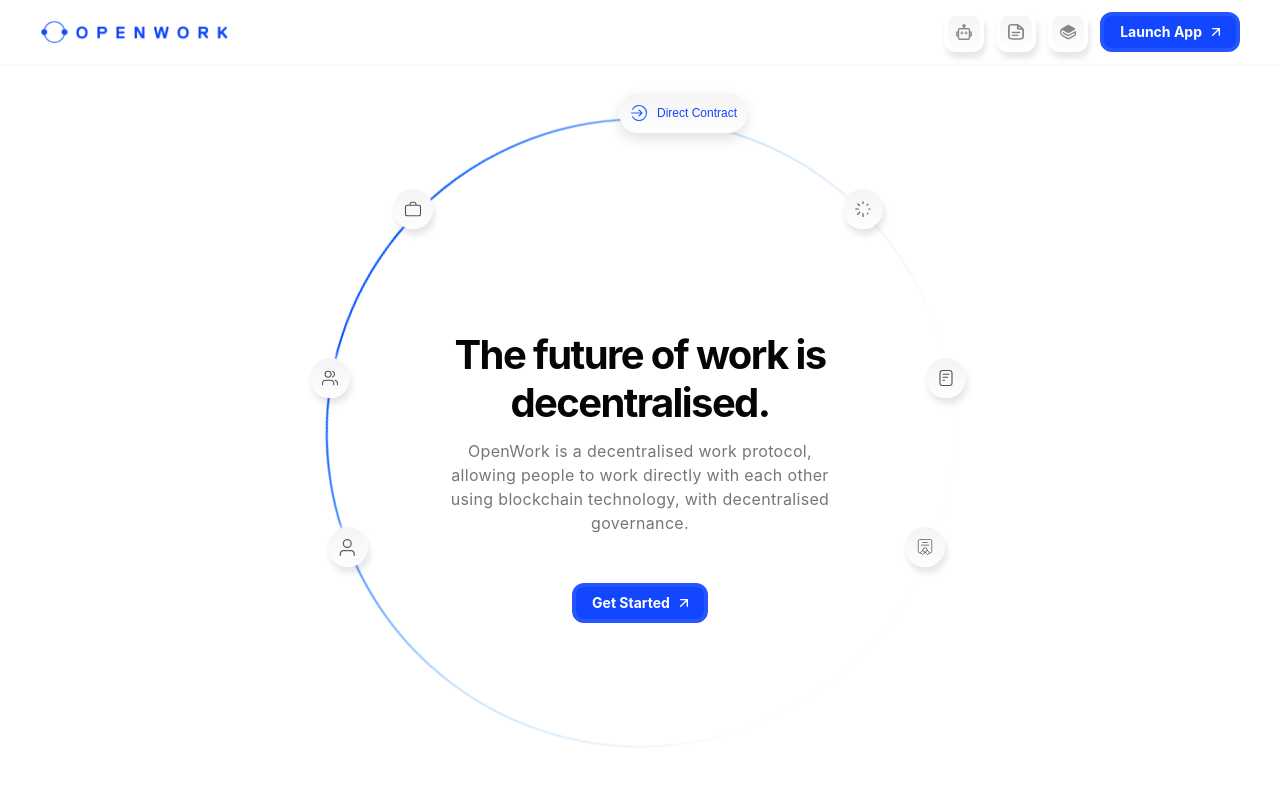
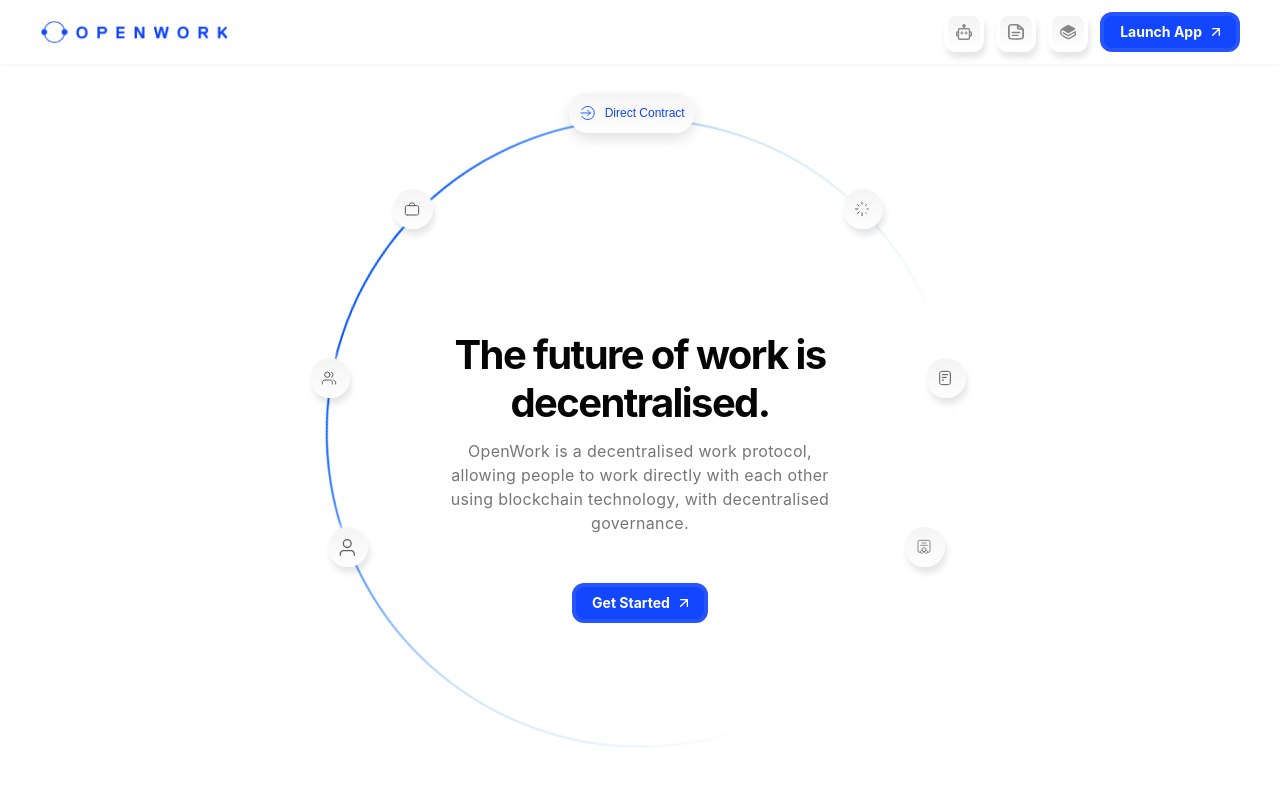
Before and after one commit to jeevithdharanish/OpenWork-pro, a React (Vite) app: page / in a window 1280 px wide. In both pictures the pointer is over the button "Direct Contract". Shown: the top 786 px of the page. Built offline with nearby package versions, Linux system fonts and the light colour scheme.

Commit message:
directcontract expands center and icon size dec in 1440

```diff
--- a/src/pages/LandingPage/components/01-HeroSection/HeroSection.css
+++ b/src/pages/LandingPage/components/01-HeroSection/HeroSection.css
@@ -156,9 +156,9 @@
   .icon-btn {
     position: absolute;
     width: auto;
-    height: 32px;
-    min-width: 32px;
-    max-width: 32px;
+    height: 34px;
+    min-width: 34px;
+    max-width: 34px;
     padding: 0;
     border-radius: 999px;
     display: inline-flex;
@@ -182,8 +182,8 @@
 
   /* ICON — fixed anchor */
   .icon-btn img {
-    width: 16px;
-    height: 16px;
+    width: 18px;
+    height: 18px;
     margin-left: 7.5px; /* 👈 anchor point */
     flex-shrink: 0;
     display: block;
@@ -266,6 +266,15 @@
     left: 48%;
     top: 7.5%;
   }
+
+  .icon-btn.icon-direct-contract:hover,
+.icon-btn:has(.icon-direct-contract):hover {
+  max-width: 240px;
+  padding-right: 9.885px;
+  box-shadow: 0px 6px 14px rgba(0, 0, 0, 0.12);
+  transform: translateY(-1px) translateX(-50%);
+  left: 50%; /* centers the expanded button */
+}
 
   .icon-job-progress {
     left: 64.2%;
@@ -1131,6 +1140,14 @@
     top: 5%;
     /* transform: translateX(-50%); */
   }
+   .icon-btn.icon-direct-contract:hover,
+  .icon-btn:has(.icon-direct-contract):hover {
+    max-width: 240px;
+    padding-right: 9.885px;
+    box-shadow: 0px 6px 14px rgba(0, 0, 0, 0.12);
+    transform: translateY(-1px) translateX(-40%);
+    left: 50%; /* centers the expanded button */
+  }
 
   .icon-job-progress {
     left: 65.2%;
@@ -1200,9 +1217,10 @@
   .icon-revolution img,
   .icon-multichain img {
       opacity: 1;
-      width: 18px;
-      height: 18px;
-    }
+      width: 16px;
+      height: 16px;
+    }
+
 
     .icon-home img {
       opacity: 1;
```
